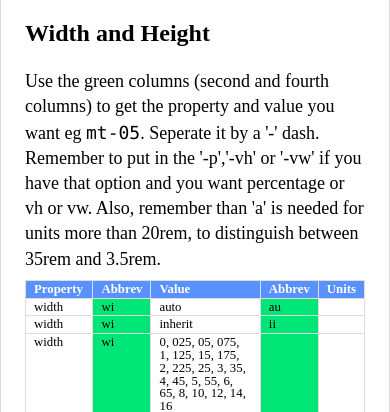
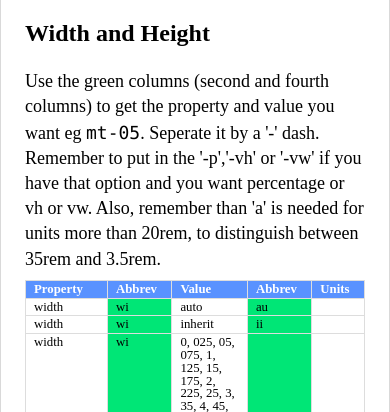
Before and after one commit to chrisjwaddell/Stooge-CSS, a plain HTML site: page spacing.html in a window 390 px wide. Shown: the part 666-1078 px from the top of the page. Drawn offline with Linux system fonts and the light colour scheme.

Commit message:
table width fix

```diff
--- a/style/app.css
+++ b/style/app.css
@@ -338,7 +338,7 @@ table tr td.special-case {
   .main__section table.components td:nth-of-type(2) {
     width: 40%;
   }
-  .main__section table.fivecol td:nth-of-type(1) {
+  .main__section table.fivecol td:nth-of-type(1), .main__section table.fivecol td:nth-of-type(3) {
     width: 18%;
   }
   .main__section table.fivecol td:nth-of-type(2), .main__section table.fivecol td:nth-of-type(4), .main__section table.fivecol td:nth-of-type(5) {
```
